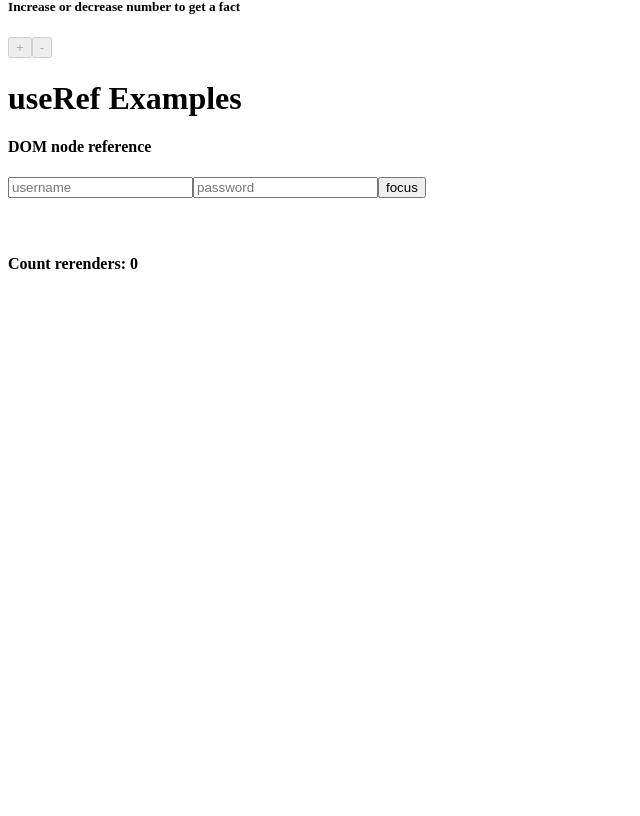
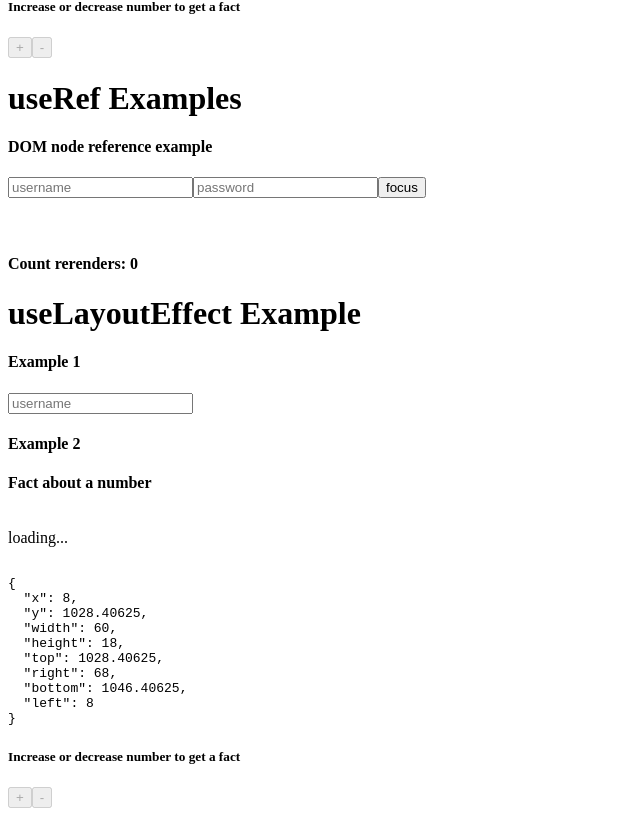
Before and after one commit to neicore/react-hooks, a React (Vite) app: page / in a window 1280 px wide. Shown: the part 499-1315 px from the top of the page, without its empty margins (0-640 px from the left). Before the commit the page ends 800 px from the top, so only its background shows below. Built offline with nearby package versions, Linux system fonts and the light colour scheme; no server answers.

Commit message:
:white_check_mark: useLayoutEffect

```diff
--- a/src/App.tsx
+++ b/src/App.tsx
@@ -1,4 +1,5 @@
 import UseEffect from './useEffect'
+import UseLayoutEffect from './useLayoutEffect'
 import UseRef from './useRef'
 import UseState from './usestate'
 
@@ -8,6 +9,7 @@ const App = () => {
       <UseState />
       <UseEffect />
       <UseRef />
+      <UseLayoutEffect />
     </>
   )
 }
--- /dev/null
+++ b/src/useLayoutEffect/index.tsx
@@ -0,0 +1,63 @@
+import { useEffect, useLayoutEffect, useRef, useState } from 'react'
+import { useFetch } from '../useEffect/useFetch'
+import { useMeasure } from './useMeasure'
+
+const UseLayoutEffect = () => {
+  const getNumFromLocalStorage = () => {
+    const numFromLocal = localStorage?.getItem('num')
+
+    if (numFromLocal !== 'undefined' && numFromLocal) {
+      return Number(JSON.parse(numFromLocal))
+    }
+
+    return 4
+  }
+
+  const [num, setNum] = useState<number>(() => getNumFromLocalStorage())
+  const { data, loading } = useFetch(`http://numbersapi.com/${num}`)
+
+  const inputRef = useRef<HTMLInputElement>(null)
+
+  useLayoutEffect(() => {
+    console.log(inputRef.current?.getBoundingClientRect())
+  }, [])
+
+  const { rect, ref } = useMeasure([data])
+
+  useEffect(() => {
+    localStorage.setItem('num', JSON.stringify(num))
+  }, [num, loading])
+
+  return (
+    <div>
+      <h1>useLayoutEffect Example</h1>
+
+      <h4>Example 1</h4>
+      <input
+        type="text"
+        name="username"
+        placeholder="username"
+        ref={inputRef}
+      />
+
+      <h4>Example 2</h4>
+      <h4>Fact about a number</h4>
+      <div style={{ display: 'flex' }}>
+        <p ref={ref}>{loading ? 'loading...' : data}</p>
+      </div>
+      <pre>{JSON.stringify(rect, null, 2)}</pre>
+
+      <h5>Increase or decrease number to get a fact</h5>
+
+      <div>
+        <button onClick={() => setNum(num + 1)} disabled={loading}>
+          +
+        </button>
+        <button onClick={() => setNum(num - 1)} disabled={loading}>
+          -
+        </button>
+      </div>
+    </div>
+  )
+}
+export default UseLayoutEffect
--- /dev/null
+++ b/src/useLayoutEffect/useMeasure.ts
@@ -0,0 +1,12 @@
+import { useState, useLayoutEffect, useRef } from 'react'
+
+export const useMeasure = (deps: (string | null)[]) => {
+    const ref = useRef<HTMLParagraphElement>(null)
+    const [rect, setRect] = useState({} as DOMRect | undefined)
+
+    useLayoutEffect(() => {
+        setRect(ref.current?.getBoundingClientRect())
+    }, deps)
+
+    return {rect, ref}
+}
--- a/src/useRef/index.tsx
+++ b/src/useRef/index.tsx
@@ -9,7 +9,7 @@ const UseRef = () => {
   return (
     <div>
       <h1>useRef Examples</h1>
-      <h4>DOM node reference</h4>
+      <h4>DOM node reference example</h4>
       <form>
         <input
           type="text"
```
Also changed, not shown: 1 other file (tests, documents, lock files or other folders).
